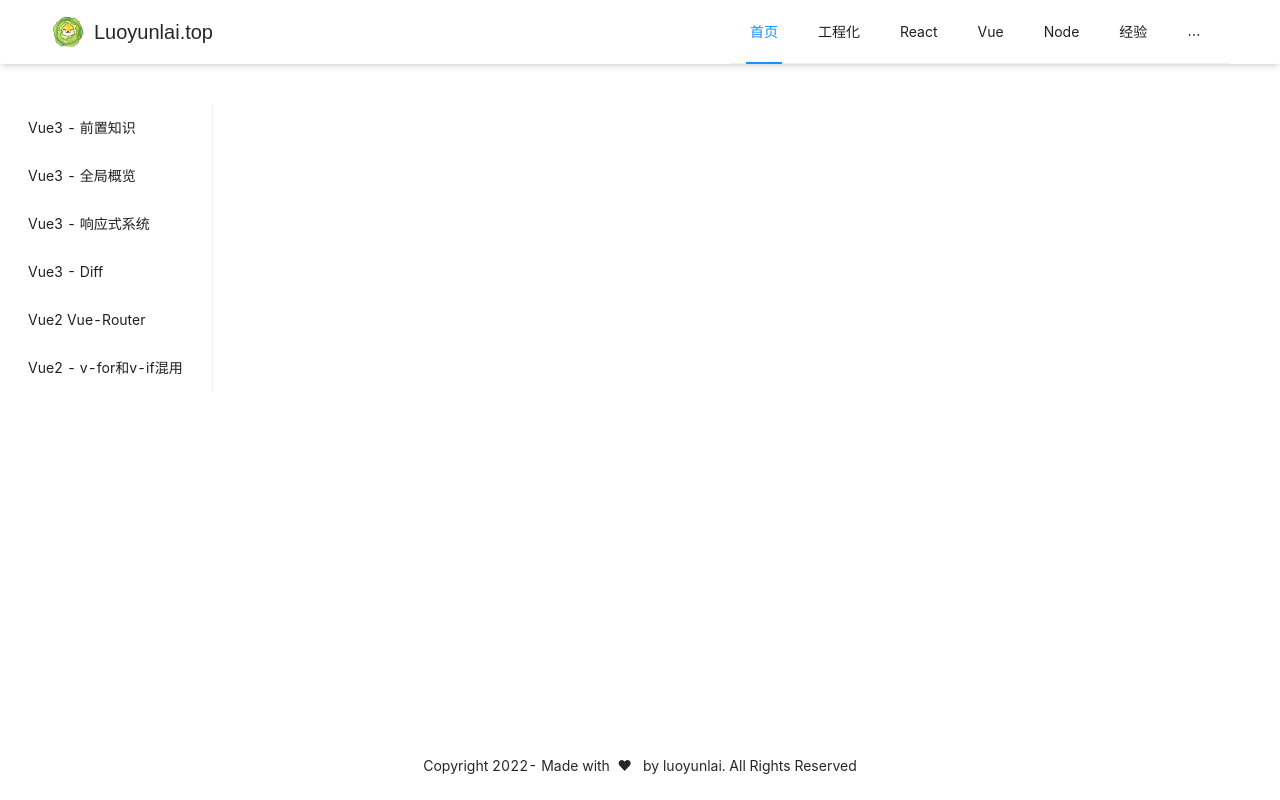
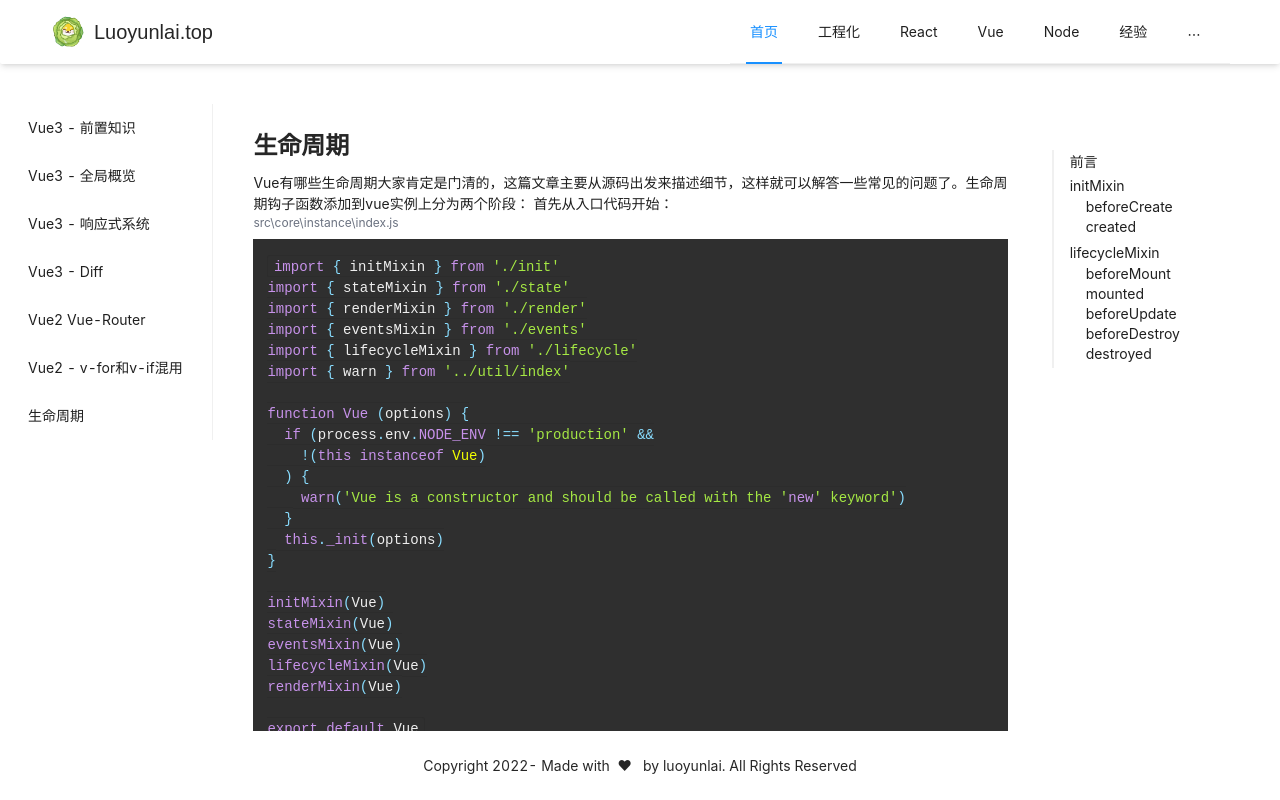
Before and after one commit to ChrisLuckComes/luoyunlai.xyz, a React (Vite) app: page /vue/vue2/lifeCycle in a window 1280 px wide. Built offline with nearby package versions, Linux system fonts and the light colour scheme.

Commit message:
开始生命周期文章

```diff
--- /dev/null
+++ b/src/pages/vue/vue2/_lifeCycle.ts
@@ -0,0 +1,68 @@
+export const VUE = `\`\`\`js
+import { initMixin } from './init'
+import { stateMixin } from './state'
+import { renderMixin } from './render'
+import { eventsMixin } from './events'
+import { lifecycleMixin } from './lifecycle'
+import { warn } from '../util/index'
+
+function Vue (options) {
+  if (process.env.NODE_ENV !== 'production' &&
+    !(this instanceof Vue)
+  ) {
+    warn('Vue is a constructor and should be called with the 'new' keyword')
+  }
+  this._init(options)
+}
+
+initMixin(Vue)
+stateMixin(Vue)
+eventsMixin(Vue)
+lifecycleMixin(Vue)
+renderMixin(Vue)
+
+export default Vue
+\`\`\``;
+
+export const VUE_INIT = `\`\`\`js
+export function initMixin (Vue: Class<Component>) {
+    Vue.prototype._init = function (options?: Object) {
+      const vm: Component = this
+      // a uid
+      vm._uid = uid++
+
+      // a flag to avoid this being observed
+      vm._isVue = true
+      // merge options
+      if (options && options._isComponent) {
+        // optimize internal component instantiation
+        // since dynamic options merging is pretty slow, and none of the
+        // internal component options needs special treatment.
+        initInternalComponent(vm, options)
+      } else {
+        vm.$options = mergeOptions(
+          resolveConstructorOptions(vm.constructor),
+          options || {},
+          vm
+        )
+      }
+
+      // expose real self
+      vm._self = vm
+      initLifecycle(vm)
+      initEvents(vm)
+      initRender(vm)
+      //调用beforeCreate钩子
+      callHook(vm, 'beforeCreate')
+      initInjections(vm) // resolve injections before data/props
+      initState(vm)
+      initProvide(vm) // resolve provide after data/props
+      //调用created钩子
+      callHook(vm, 'created')
+
+      if (vm.$options.el) {
+        vm.$mount(vm.$options.el)
+      }
+    }
+  }
+\`\`\``;
--- /dev/null
+++ b/src/pages/vue/vue2/lifeCycle.tsx
@@ -0,0 +1,92 @@
+import { classMap } from '@/constants/constant';
+import { Anchor } from 'antd';
+import { UseMarkDown } from '@/hooks/useMarkdown';
+import { VUE, VUE_INIT } from './_lifeCycle';
+const { Link } = Anchor;
+
+export default function Index() {
+  const vue = <UseMarkDown markdown={VUE}></UseMarkDown>,
+    init = <UseMarkDown markdown={VUE_INIT}></UseMarkDown>;
+
+  return (
+    <article id="root" className={classMap.article}>
+      <main className={classMap.content}>
+        <h2 id="pre" className={classMap.articleTitle}>
+          生命周期
+        </h2>
+        Vue有哪些生命周期大家肯定是门清的，这篇文章主要从源码出发来描述细节，这样就可以解答一些常见的问题了。生命周期钩子函数添加到vue实例上分为两个阶段：
+        首先从入口代码开始：
+        <div className={classMap.assist}>src\core\instance\index.js</div>
+        {vue}
+        Vue构造函数执行了<code>_init</code>方法，_init方法就是在<code>initMixin</code>方法中添加到Vue原型上的
+        <h2 id="initMixin" className={classMap.articleTitle}>
+          initMixin
+        </h2>
+        从如下代码中可以看到熟悉的<code>beforeCreate</code>和<code>created</code>
+        使用<code>callHook</code>先后被调用。
+        <h3 id="beforeCreate" className={classMap.articleSubTitle}>
+          beforeCreate
+        </h3>
+        <code>beforeCreate</code>之前，做了这么几件事
+        <ul>
+          <li>
+            1. 在实例上挂载合并后的<code>$options</code>，即初始配置
+          </li>
+          <li>
+            2. <code>initLifecycle(vm)</code>，初始化实例生命周期
+          </li>
+          <li>
+            3. <code>initEvents(vm)</code>，初始化事件，例如<code>$on、$off、$emit</code>
+          </li>
+          <li>
+            4. <code>initRender(vm)</code>，解析前的准备工作，挂载<code>$createElement、$attrs、$listeners</code>等属性
+          </li>
+        </ul>
+        <br />
+        代码执行顺序说明了一切，为什么在beforeCreate阶段获取不到data，因为
+        <code>callHook(vm, &quot;beforeCreate&quot;)</code>先于<code>initState(vm)</code>
+        执行。
+        <br />
+        如果一定要获取数据，可以在<code>$options</code>里获取
+        <br />
+        <br />
+        <code>created</code>之前，执行如下:
+        <ul>
+          <li>
+            1.<code>initInjections(vm)</code>，在<code>data,props</code>之前先初始化<code>injection</code>
+          </li>
+          <li>
+            2.
+            <code>
+              initState(vm),从options中取出并初始化<code>props、methods、data、computed、watch</code>
+            </code>
+          </li>
+          <li>
+            3.<code>initProvide(vm)</code>，在<code>data,props</code>之后初始化<code>provide</code>
+          </li>
+        </ul>
+        <br />
+        <code>created</code>执行完后，开始调用<code>$mount</code>安装组件。
+        {init}
+        <h2 id="lifecycleMixin" className={classMap.articleTitle}>
+          lifecycleMixin
+        </h2>
+        接下来看一下其他生命周期的细节
+      </main>
+      <Anchor className="anchor" getContainer={() => document.getElementById('content') as HTMLElement}>
+        <Link href="#pre" title="前言"></Link>
+        <Link href="#initMixin" title="initMixin">
+          <Link href="#beforeCreate" title="beforeCreate"></Link>
+          <Link href="#created" title="created"></Link>
+        </Link>
+        <Link href="#lifecycleMixin" title="lifecycleMixin">
+          <Link href="#beforeMount" title="beforeMount"></Link>
+          <Link href="#mounted" title="mounted"></Link>
+          <Link href="#beforeUpdate" title="beforeUpdate"></Link>
+          <Link href="#beforeDestroy" title="beforeDestroy"></Link>
+          <Link href="#destroyed" title="destroyed"></Link>
+        </Link>
+      </Anchor>
+    </article>
+  );
+}
--- a/src/router/router.ts
+++ b/src/router/router.ts
@@ -136,6 +136,12 @@ const routers = [
         path: 'vue2/vForWithIf',
         name: 'Vue2 - v-for和v-if混用',
         element: lazy(() => import('@/pages/vue/vue2/vForWithIf'))
+      },
+      {
+        key: 'lifeCycle',
+        path: 'vue2/lifeCycle',
+        name: '生命周期',
+        element: lazy(() => import('@/pages/vue/vue2/lifeCycle'))
       }
     ]
   },
```
